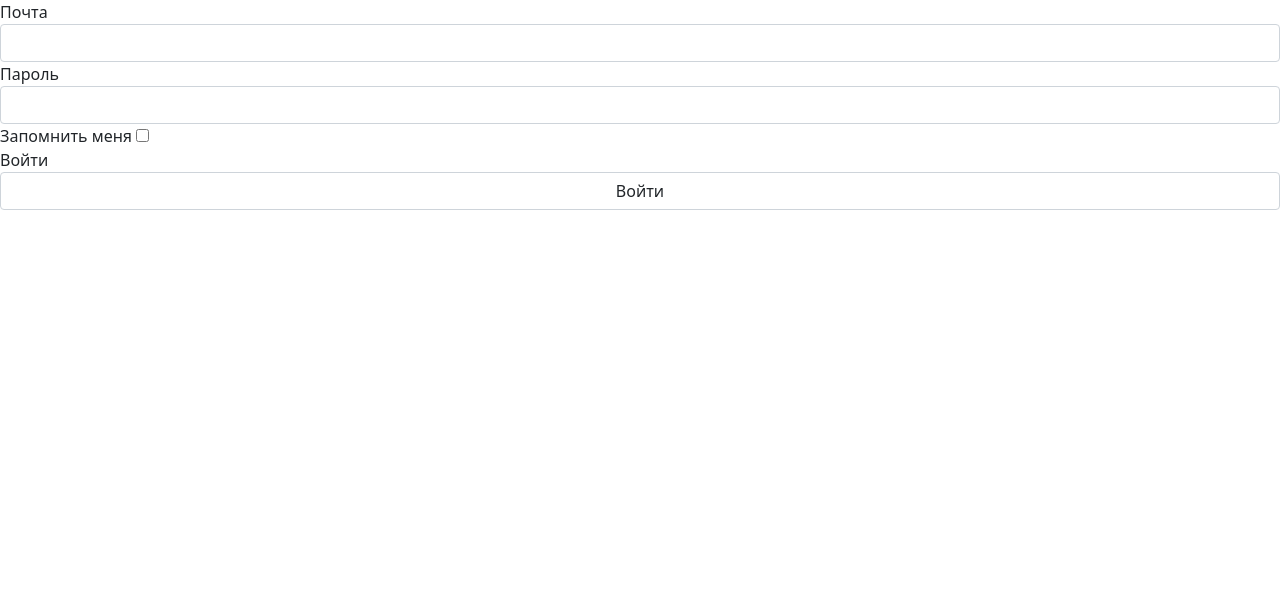
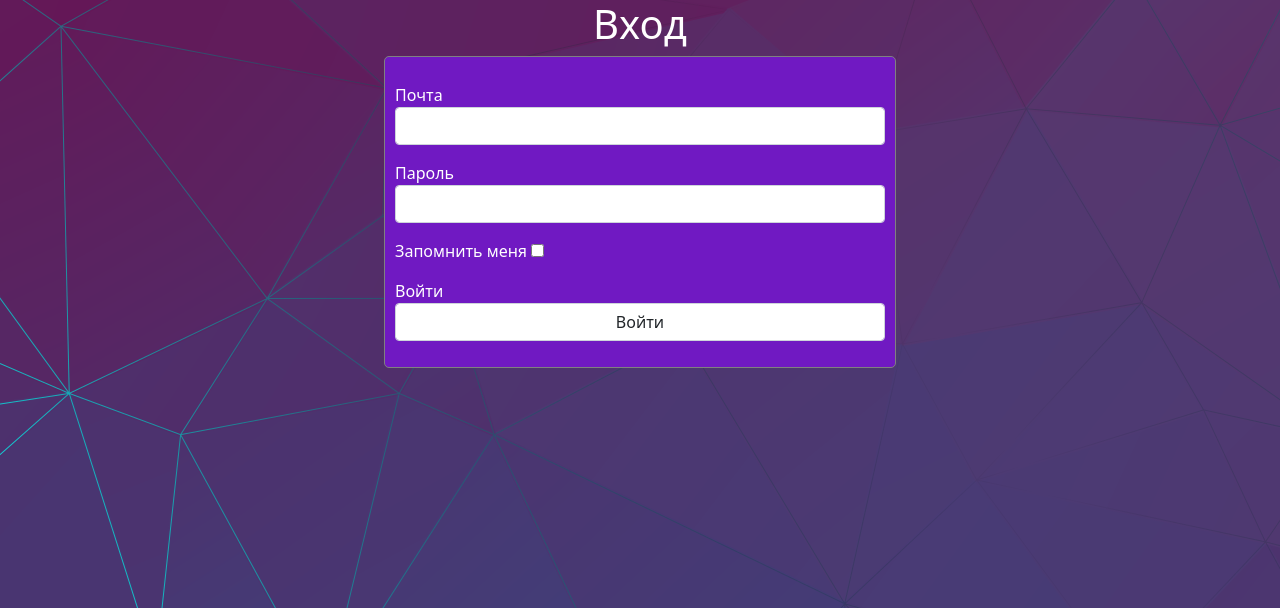
Before and after one commit to Milk-Gang123/WEB_Project, a Flask app: page /login in a window 1280 px wide. Shown: the top 608 px of the page. Run offline with Flask 2, Linux system fonts and the light colour scheme; parts of the project's set-up code (start-up, migrations or seed data) failed here and were passed over.

Commit message:
new register and login forms design

```diff
--- a/index.py
+++ b/index.py
@@ -79,7 +79,7 @@ def login():
         if user and user.check_password(form.password.data):
             login_user(user, remember=form.remember_me.data)
             return redirect("/main")
-        return  render_template('login.html', message="Неправильный логин или пароль", form=form)
+        return render_template('login.html', message="Неправильный логин или пароль", form=form)
     return render_template("login.html", title="Авторизация", form=form)
 
 
--- a/templates/login.html
+++ b/templates/login.html
@@ -1,12 +1,13 @@
-{% extends "base.html" %}
+{% extends "unauthorized_base.html" %}
 
 {% block content %}
-    <form action="" method="post" novalidate>
-        <div>
+<h1 style="color:white; text-align: center;">Вход</h1>
+<form action="" method="post" class="reg_form" novalidate>
+    <p>
         {{ form.csrf_token }}
-        </div>
+    <p>
     {% for field in form if field.name != 'csrf_token' %}
-            <div>
+        <p>
             {{ field.label() }}
             {% if field.name != 'remember_me' %}
                 {{ field(class="form-control") }}
@@ -16,7 +17,7 @@
             {% for error in field.errors %}
                 <div class="error">{{ error }}</div>
             {% endfor %}
-            </div>
+        <p>
     {% endfor %}
 </form>
 {% endblock %}
--- a/templates/register.html
+++ b/templates/register.html
@@ -1,8 +1,8 @@
-{% extends "base.html" %}
+{% extends "unauthorized_base.html" %}
 
 {% block content %}
-<h1>Регистрация</h1>
-<form action="" method="post">
+<h1 style="color:white; text-align: center;">Регистрация</h1>
+<form action="" method="post" class="reg_form">
     {{ form.hidden_tag() }}
     <p>
         {{ form.email.label }}<br>
--- a/templates/unauthorized_base.html
+++ b/templates/unauthorized_base.html
@@ -72,6 +72,20 @@
         background-color:#6089D5;
         color:#fff;
       }
+      .reg_form {
+        margin-left: auto;
+        margin-right: auto;
+        margin-top: auto;
+        margin-bottom: auto;
+        max-width: 40%;
+        background-color: #7019c2;
+        border: 1px solid gray;
+        border-radius: 5px;
+        padding: 10px;
+      }
+      p {
+        color: white;
+      }
     </style>
     <title>PyArt</title>
 </head>
```
Lines whose indentation alone changed are shown as unchanged.
